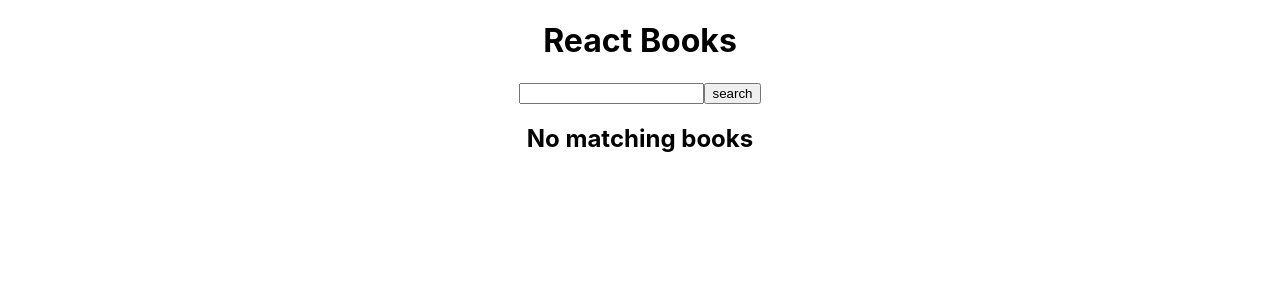
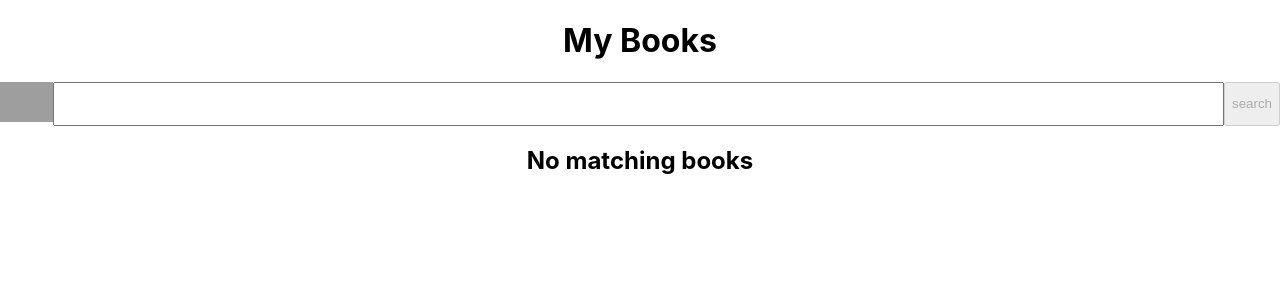
Before and after one commit to mattangelmia/my-books, a React (Create React App) app: page /find in a window 1280 px wide. Shown: the top 300 px of the page. Built offline with nearby package versions, Linux system fonts and the light colour scheme; grey boxes are pictures that could not be loaded.

Commit message:
have two routes setup

```diff
--- a/package.json
+++ b/package.json
@@ -8,6 +8,7 @@
     "@testing-library/user-event": "^13.5.0",
     "react": "^17.0.2",
     "react-dom": "^17.0.2",
+    "react-router-dom": "^6.2.1",
     "react-scripts": "5.0.0",
     "web-vitals": "^2.1.4"
   },
--- a/src/App.js
+++ b/src/App.js
@@ -2,21 +2,38 @@ import logo from './logo.svg';
 import { useState, useEffect } from 'react';
 import './App.css';
 import ListBooks from './ListBooks';
+import BookShelfs from './BookShelfs';
+import {BrowserRouter as Router,Link, Route, Routes} from 'react-router-dom'
+import SearchBooks from './SearchBooks';
 
 function App() {
 const [searchString, setSearchString] = useState('')
 const [results, setResults] = useState([])
+const [isButtonDisabled, setIsButtonDisabled] = useState(true)
+
 const [booksLength, setBookLength] = useState(0)
 
 
 const searchBooks = (e) =>{
 
   setSearchString(e.target.value)
+  if(searchString.length<3){
+    setIsButtonDisabled(true)
+  }
+
+  else{
+    setIsButtonDisabled(false)
+  }
+
+  console.log(e.target.value)
 
 }
 
 
   const getBooks= ()=>{
+    setSearchString('')
+    setIsButtonDisabled(true)
+
     fetch(`https://www.googleapis.com/books/v1/volumes?q=${searchString}&startIndex=0&maxResults=25&key=AIzaSyCAeLhuL-3SApWpwdugiXCOO93F3utnx2w`)
     .then(response => response.json())
     .then(result => {
@@ -34,10 +51,16 @@ const searchBooks = (e) =>{
 
   return (
     <div className="App">
-    <h1>React Books</h1>
-    <input type="text" value={searchString} onChange={searchBooks}></input>
-    <button onClick={getBooks}>search</button>
-    <ListBooks results={results} booksLength={booksLength}/>
+      <h1>My Books</h1>
+
+      <Routes>
+      <Route  path='/' element={<BookShelfs/>}></Route>
+      <Route path='/find' element={<SearchBooks booksLength={booksLength} results={results} searchString={searchString} searchBooks={searchBooks} getBooks={getBooks} isButtonDisabled={isButtonDisabled} />}></Route>
+      </Routes>
+
+
+
+
 
     </div>
   );
--- /dev/null
+++ b/src/BookShelfs.js
@@ -0,0 +1,11 @@
+import React from 'react'
+import {Link} from 'react-router-dom'
+
+export default function BookShelfs() {
+  return (
+    <div>
+         <h1>React Books</h1>
+         <Link to="/find">SearchBooks</Link>
+    </div>
+  )
+}
--- a/src/ListBooks.js
+++ b/src/ListBooks.js
@@ -1,10 +1,18 @@
 import React from 'react'
 
+
+
 export default function ListBooks(props) {
+
+
+
+
 if(props.booksLength < 1){
+
 
     return (
         <div>
+
             <h2>No matching books</h2>
         </div>
     )
@@ -15,10 +23,19 @@ if(props.booksLength < 1){
 
         <div className='container'>
               {props.results.map(book=>
-            <div style={{display: 'flex', marginTop:'5vh'}}>
+            <div style={{display: 'flex', marginTop:'5vh'}} key={book.id}>
                 <div style={{margin:'2Rem'}}>
                     <img src={book.volumeInfo.imageLinks.smallThumbnail} alt="book-cover"></img>
                 <h5>{book.volumeInfo.title}</h5>
+                <select name="books" id="book-select" style={{width: '40px'}}>
+                <option value="move" disabled>
+            Move to...
+          </option>
+          <option value="currentlyReading">Currently Reading</option>
+          <option value="wantToRead">Want to Read</option>
+          <option value="read">Read</option>
+          <option value="none">None</option>
+</select>
                 </div>
 
 
--- /dev/null
+++ b/src/SearchBooks.js
@@ -0,0 +1,22 @@
+import React from 'react'
+import ListBooks from './ListBooks'
+import {Link} from 'react-router-dom'
+
+export default function SearchBooks(props) {
+  return (
+    <div>
+<div>
+      <div style={{display: 'flex'}}>
+        <Link to='/'>
+      <img src="https://4r6l7rrmjx.csb.app/icons/arrow-back.svg" alt="backarrow" style={{height: '40px'}}></img>
+      </Link>
+      <input type="text" value={props.searchString} onChange={props.searchBooks} style={{width: '100vw'}}></input>
+      <button onClick={props.getBooks} disabled={props.isButtonDisabled}>search</button>
+      </div>
+    </div>
+
+<ListBooks results={props.results} booksLength={props.booksLength}/>
+
+    </div>
+  )
+}
```
Also changed, not shown: src/index.js (+7 -2 lines), 1 other file (tests, documents, lock files or other folders).
